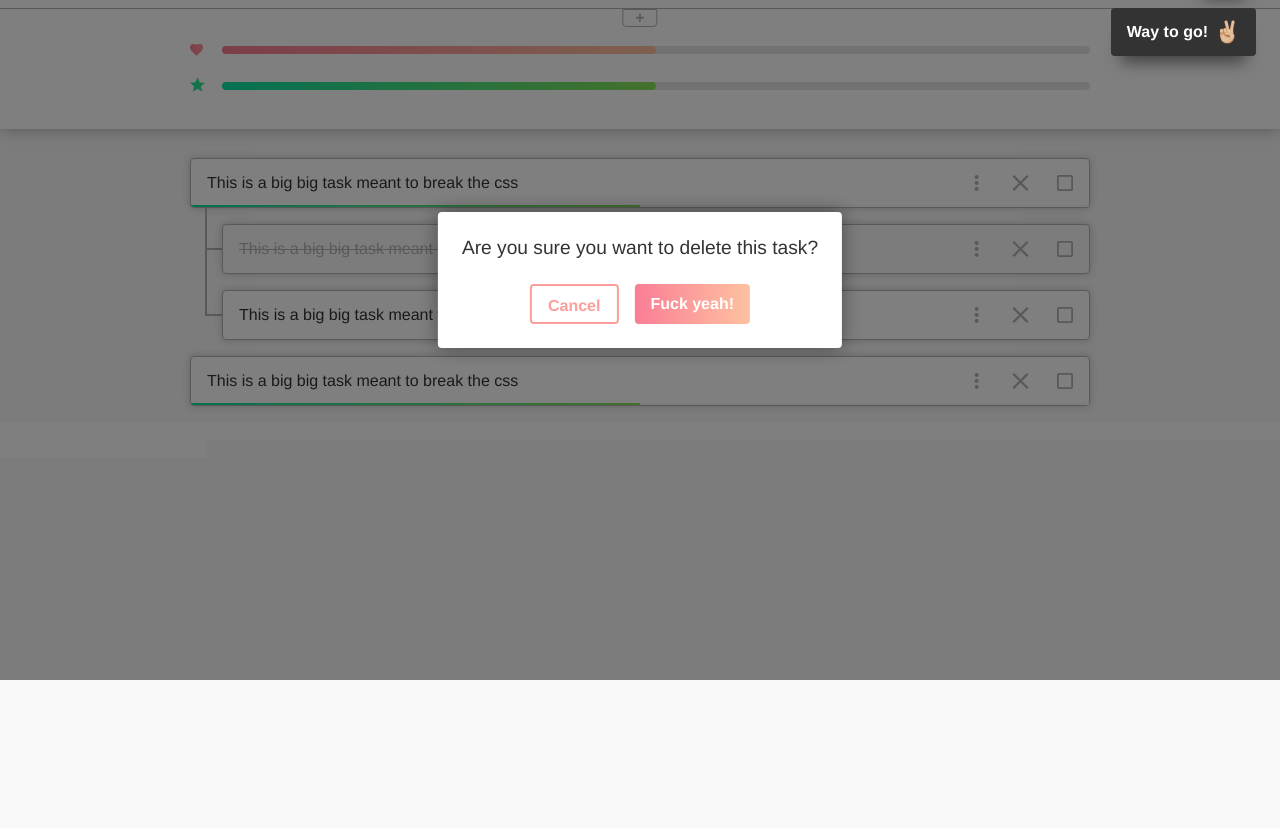
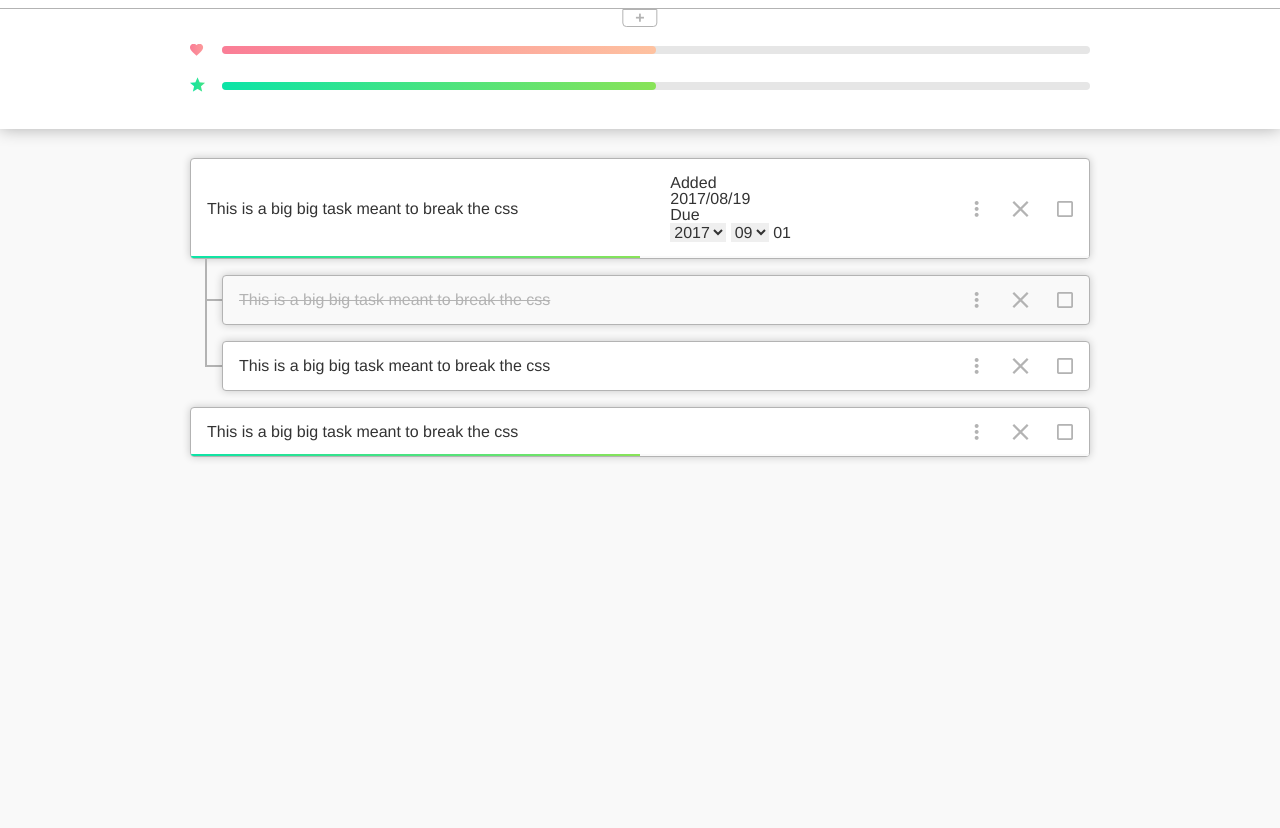
Before and after one commit to lualparedes/doit, a plain HTML site: page index.html in a window 1280 px wide. Shown: the part 120-948 px from the top of the page. Drawn offline with nearby package versions, Linux system fonts and the light colour scheme; a script that the page names is missing; files whose address does not match are found by name.

Commit message:
starting to change the structure of cards

```diff
--- a/index.html
+++ b/index.html
@@ -64,6 +64,7 @@
 
     <div class="card-wrap">
         <div class="card card--lvl1">
+
             <div class="card__task">This is a big big task meant to break the css</div>
             <div class="card__buttons">
                 <button class="actionbutton">
@@ -79,6 +80,28 @@
             <div class="bar--card">
                 <div class="progress progress--progress"></div>
             </div>
+
+            <div class="details">
+                <div class="detail">
+                    <div class="detail__key">Added</div>
+                    <div class="detail__value">2017/08/19</div>
+                </div>
+                <div class="detail">
+                    <div class="detail__key">Due</div>
+                    <div class="detail__value">
+                        <select>
+                            <option class="js-year0" selected>2017</option>
+                        </select>
+                        <select>
+                            <option class="js-month0">08</option>
+                            <option class="js-month1" selected>09</option>
+                            <option class="js-month2">10</option>
+                        </select>
+                        <input type="text" value="01">
+                    </div>
+                </div>
+            </div>
+
         </div>
     </div>
 
@@ -119,6 +142,7 @@
                     <span class="icon-unchecked"></span>
                 </button>
             </div>
+
         </div>
     </div>
 
@@ -144,7 +168,7 @@
 
 </div>
 
-<div class="backdrop">
+<div class="backdrop hidefornow">
     <div class="modal">
         <div class="modal__question">
             Are you sure you want to delete this task?
@@ -157,18 +181,8 @@
 </div>
 
 
-<input type="text" class="task in">
-
-<input type="text" class="numericchange">
-
-
-
-<div class="notif notif--points"><span class="js-notifPoints">+2</span></div>
-<div class="notif notif--msg">Way to go! <span class="notif__emo"><img src="img/emo-vsign.png" alt="Emoji"></span></div>
-
-
-<!-- atoms end -->
-
+<div class="notif notif--points hidefornow"><span class="js-notifPoints">+2</span></div>
+<div class="notif notif--msg hidefornow">Way to go! <span class="notif__emo"><img src="img/emo-vsign.png" alt="Emoji"></span></div>
 
 
 
--- a/scss/utils/_layout.scss
+++ b/scss/utils/_layout.scss
@@ -1,3 +1,7 @@
+.hidefornow {
+    display: none !important;
+}
+
 .wrap {
     margin: 254px auto 0 auto;
     padding-top: 24px;
```
Also changed, not shown: css/styles.css, 1 other file.
